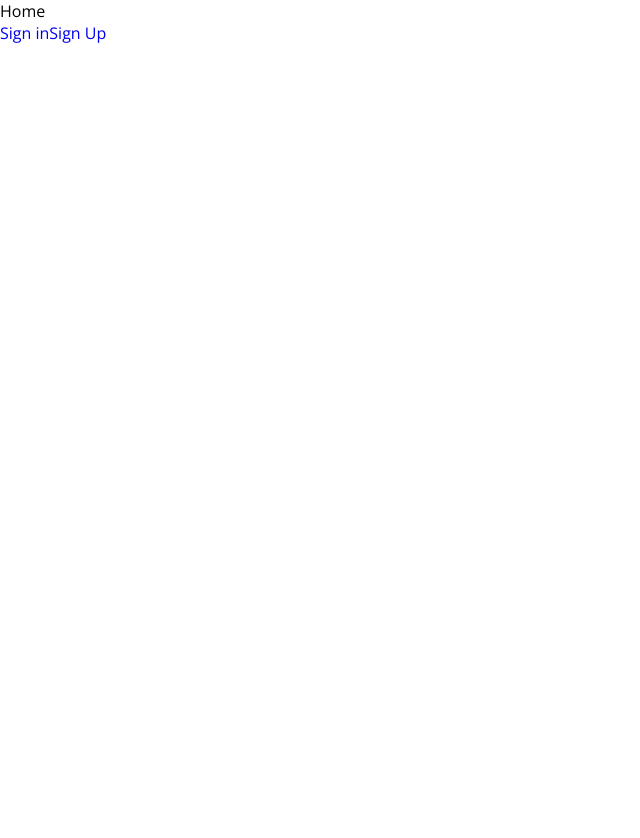
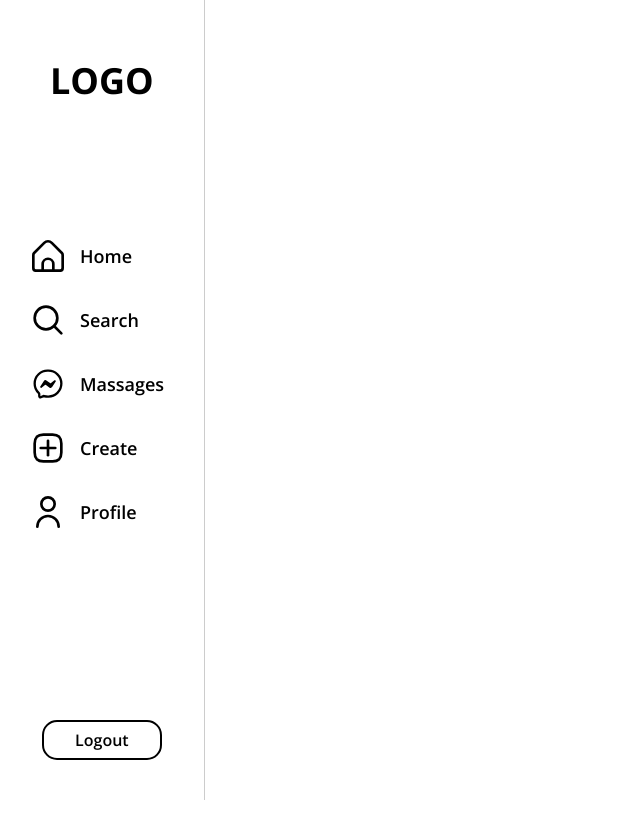
Before and after one commit to elizbaryananush/react_php, a React (Create React App) app in the folder front_end/: page /main in a window 1280 px wide. Shown: the top 838 px of the page, without its empty margins (0-640 px from the left). Before the commit the page ends 800 px from the top, so only its background shows below. Built offline with nearby package versions, Linux system fonts and the light colour scheme.

Commit message:
initialcommit

```diff
--- a/front_end/src/App.jsx
+++ b/front_end/src/App.jsx
@@ -3,7 +3,6 @@ import './App.scss';
 import Login from './pages/Login';
 import Registration from './pages/Registration';
 import Home from './pages/Home';
-import Post from './pages/Post';
 
 function App() {
   return (
--- a/front_end/src/App.scss
+++ b/front_end/src/App.scss
@@ -4,7 +4,8 @@ body {
     margin: 0;
     padding: 0;
     width: 100%;
-    height: 100%;
+    // height: 100%;
+    height: 2000px;
     overflow-x: hidden;
 }
 
@@ -18,6 +19,10 @@ body {
 
 a {
     text-decoration: none;
+}
+
+li {
+    list-style: none;
 }
 
 .login_form {
@@ -62,7 +67,6 @@ a {
     }
 }
 
-.Home {
 .Post {
     width: 100vw;
     height: 100vh;
@@ -73,6 +77,17 @@ a {
     left: 0;
     z-index: 3;
 
+    .cross{
+        position: absolute;
+        height: 35px;
+        width: 35px;
+        right: 2rem;
+        top: 1rem;
+        fill: white;
+        z-index: 2;
+        cursor: pointer;
+    }
+
     .Post__box {
         height: fit-content;
         width: fit-content;
@@ -81,20 +96,49 @@ a {
         left: 50%;
         transform: translateY(-50%) translateX(-50%);
 
-            .page1 {
+        .page {
             background-color: white;
             display: flex;
             flex-direction: column;
-                width: 70vh;
-                height: 70vh;
-                border-radius: 15px;
+            align-items: center;
+            justify-content: space-between;
+            width: 100%;
+            height: 100%;
+            border-radius: 15px !important;
 
             .top {
+                min-height: 60px !important;
+                max-height: 60px !important;
                 width: 100% !important;
-                    height: 60px;
                 border-bottom: 1px gray solid;
                 display: flex;
                 align-items: center;
+                justify-content: space-between;
+                padding: 1rem;
+
+                p {
+                    color: rgba(0, 0, 255, 0.447);
+                    text-transform: capitalize;
+                    font-weight: 700;
+                    cursor: pointer;
+
+                    &:hover {
+                        color: blue;
+                    }
+                }
+
+                p:nth-child(2) {
+                    color: black;
+                    font-weight: 700;
+                }
+            }
+        }
+
+        .page1 {
+            width: 70vh;
+            height: 70vh;
+
+            .top {
                 justify-content: center;
             }
 
@@ -141,31 +185,6 @@ a {
         }
 
         .page2 {
-                background-color: white;
-                display: flex;
-                flex-direction: column;
-                align-items: center;
-                justify-content: space-between;
-                width: 100%;
-                height: 100%;
-                border-radius: 15px !important;
-
-                .top {
-                    min-height: 60px !important;
-                    width: 100% !important;
-                    border-bottom: 1px gray solid;
-                    display: flex;
-                    align-items: center;
-                    justify-content: space-between;
-                    padding: 1rem;
-
-                    p {
-                        color: blue;
-                        text-transform: capitalize;
-                        font-weight: 700;
-                        cursor: pointer;
-                    }
-                }
 
             .bottom {
                 width: fit-content;
@@ -180,6 +199,24 @@ a {
                     height: 60vh;
                     border-bottom-left-radius: 15px;
                     border-bottom-right-radius: 15px;
+                }
+            }
+        }
+
+        .page3 {
+
+            .bottom {
+                width: fit-content;
+                height: 60vh;
+                overflow: hidden;
+                padding: 0;
+                margin: 0;
+                display: flex;
+
+                img {
+                    width: auto;
+                    height: 60vh;
+                    border-bottom-left-radius: 15px;
                 }
 
                 .edit {
@@ -241,6 +278,7 @@ a {
                                     border: 0;
                                     outline: 0;
                                     padding: 0 1rem;
+
                                     svg {
                                         width: 25px;
                                         height: 25px;
@@ -255,4 +293,82 @@ a {
         }
     }
 }
+
+.Home {
+    .SideBar {
+        width: 16vw;
+        height: 100vh;
+        position: fixed;
+        border-right: 1px rgba(128, 128, 128, 0.4) solid;
+
+        .top {
+            height: 20vh;
+            display: flex;
+            align-items: center;
+
+            h1 {
+                width: fit-content;
+                margin: auto;
+                text-transform: uppercase;
+                font-size: 36px;
             }
+        }
+
+        .middle {
+            height: 65vh;
+            display: flex;
+            flex-direction: column;
+            padding: 4rem 0;
+
+            li {
+                padding: 1rem 2rem;
+                display: flex;
+                align-items: center;
+                gap: 1rem;
+
+                a {
+                    color: black;
+                    text-transform: capitalize;
+                    font-size: 18px;
+                    font-weight: 600;
+                }
+
+                svg {
+                    width: 32px;
+                    height: 32px;
+                }
+            }
+        }
+
+        .bottom {
+            height: 15vh;
+            display: flex;
+            align-items: center;
+            justify-content: center;
+
+            button {
+                height: 40px;
+                width: 120px;
+                background-color: transparent;
+                border: 2px black solid;
+                border-radius: 15px;
+                text-transform: capitalize;
+                font-size: 16px;
+                display: flex;
+                align-items: center;
+                justify-content: center;
+                font-weight: 600;
+                cursor: pointer;
+
+                &:hover{
+                    background-color: black;
+                    color: white;
+                }
+
+                &:active{
+                    transform: scale(0.96);
+                }
+            }
+        }
+    }
+}
--- /dev/null
+++ b/front_end/src/Components/SideBar.jsx
@@ -0,0 +1,69 @@
+import React , { useState }from 'react'
+import { NavLink } from 'react-router-dom'
+import Post from '../pages/Post';
+
+function SideBar() {
+    const loginUsername = localStorage.getItem('loginUsername')
+    const [postStyle, setPostStyle] = useState('none');
+
+    function logout() {
+        localStorage.clear();
+        window.location.href = '/'
+    }
+
+    const togglePostDisplay = () => {
+        setPostStyle('flex');
+    };
+
+    const discardPostDisplay = () => {
+        setPostStyle('none')
+    }
+
+    return (
+        <div className='SideBar'>
+            <Post username={loginUsername} display={postStyle}/>
+            <div className="top">
+                <h1>logo</h1>
+            </div>
+            <ul className="middle">
+                <li>
+                    <svg xmlns="http://www.w3.org/2000/svg" id="Outline" viewBox="0 0 24 24" width="512" height="512">
+                        <path d="M23.121,9.069,15.536,1.483a5.008,5.008,0,0,0-7.072,0L.879,9.069A2.978,2.978,0,0,0,0,11.19v9.817a3,3,0,0,0,3,3H21a3,3,0,0,0,3-3V11.19A2.978,2.978,0,0,0,23.121,9.069ZM15,22.007H9V18.073a3,3,0,0,1,6,0Zm7-1a1,1,0,0,1-1,1H17V18.073a5,5,0,0,0-10,0v3.934H3a1,1,0,0,1-1-1V11.19a1.008,1.008,0,0,1,.293-.707L9.878,2.9a3.008,3.008,0,0,1,4.244,0l7.585,7.586A1.008,1.008,0,0,1,22,11.19Z" />
+                    </svg>
+                    <NavLink to="/main">home</NavLink>
+                </li>
+                <li>
+                    <svg aria-label="Search" class="x1lliihq x1n2onr6 x5n08af" fill="currentColor" height="24" role="img" viewBox="0 0 24 24" width="24">
+                        <title>Search</title><path d="M19 10.5A8.5 8.5 0 1 1 10.5 2a8.5 8.5 0 0 1 8.5 8.5Z" fill="none" stroke="currentColor" stroke-linecap="round" stroke-linejoin="round" stroke-width="2"></path><line fill="none" stroke="currentColor" stroke-linecap="round" stroke-linejoin="round" stroke-width="2" x1="16.511" x2="22" y1="16.511" y2="22"></line>
+                    </svg>
+                    <NavLink to="/main">search</NavLink>
+                </li>
+                <li>
+                    <svg aria-label="Messenger" class="x1lliihq x1n2onr6 x5n08af" fill="currentColor" height="24" role="img" viewBox="0 0 24 24" width="24">
+                        <title>Messenger</title>
+                        <path d="M12.003 2.001a9.705 9.705 0 1 1 0 19.4 10.876 10.876 0 0 1-2.895-.384.798.798 0 0 0-.533.04l-1.984.876a.801.801 0 0 1-1.123-.708l-.054-1.78a.806.806 0 0 0-.27-.569 9.49 9.49 0 0 1-3.14-7.175 9.65 9.65 0 0 1 10-9.7Z" fill="none" stroke="currentColor" stroke-miterlimit="10" stroke-width="1.739"></path><path d="M17.79 10.132a.659.659 0 0 0-.962-.873l-2.556 2.05a.63.63 0 0 1-.758.002L11.06 9.47a1.576 1.576 0 0 0-2.277.42l-2.567 3.98a.659.659 0 0 0 .961.875l2.556-2.049a.63.63 0 0 1 .759-.002l2.452 1.84a1.576 1.576 0 0 0 2.278-.42Z" fill-rule="evenodd"></path>
+                    </svg>
+                    <NavLink to="/main">massages</NavLink>
+                </li>
+                <li>
+                    <svg aria-label="New post" class="x1lliihq x1n2onr6 x5n08af" fill="currentColor" height="24" role="img" viewBox="0 0 24 24" width="24"><title>New post</title>
+                        <path d="M2 12v3.45c0 2.849.698 4.005 1.606 4.944.94.909 2.098 1.608 4.946 1.608h6.896c2.848 0 4.006-.7 4.946-1.608C21.302 19.455 22 18.3 22 15.45V8.552c0-2.849-.698-4.006-1.606-4.945C19.454 2.7 18.296 2 15.448 2H8.552c-2.848 0-4.006.699-4.946 1.607C2.698 4.547 2 5.703 2 8.552Z" fill="none" stroke="currentColor" stroke-linecap="round" stroke-linejoin="round" stroke-width="2">
+                        </path><line fill="none" stroke="currentColor" stroke-linecap="round" stroke-linejoin="round" stroke-width="2" x1="6.545" x2="17.455" y1="12.001" y2="12.001"></line><line fill="none" stroke="currentColor" stroke-linecap="round" stroke-linejoin="round" stroke-width="2" x1="12.003" x2="12.003" y1="6.545" y2="17.455"></line>
+                    </svg>
+                    <NavLink onClick={togglePostDisplay} to="/main">create</NavLink>
+                </li>
+                <li>
+                    <svg xmlns="http://www.w3.org/2000/svg" id="Outline" viewBox="0 0 24 24" width="512" height="512">
+                        <path d="M12,12A6,6,0,1,0,6,6,6.006,6.006,0,0,0,12,12ZM12,2A4,4,0,1,1,8,6,4,4,0,0,1,12,2Z" /><path d="M12,14a9.01,9.01,0,0,0-9,9,1,1,0,0,0,2,0,7,7,0,0,1,14,0,1,1,0,0,0,2,0A9.01,9.01,0,0,0,12,14Z" />
+                    </svg>
+                    <NavLink to="/main">profile</NavLink>
+                </li>
+            </ul>
+            <div className="bottom">
+                <button onClick={logout}>logout</button>
+            </div>
+        </div>
+    )
+}
+
+export default SideBar
--- a/front_end/src/pages/Home.jsx
+++ b/front_end/src/pages/Home.jsx
@@ -1,6 +1,6 @@
 import React, { useEffect, useState } from 'react';
 import { useNavigate } from 'react-router-dom';
-import Post from './Post';
+import SideBar from '../Components/SideBar';
 
 function Home() {
     const navigate = useNavigate();
@@ -24,21 +24,21 @@ function Home() {
 
     return (
         <div className='Home'>
-            <Post username={loginUsername} display={postStyle}/>
-            Home
-            {
+            {/* <Post username={loginUsername} display={postStyle}/> */}
+            <SideBar />
+            {/* {
                 login ? <>
                     <form onSubmit={logout}>
                         <input type="submit" value={'logout'} />
                     </form><br />
-                    <button onClick={togglePostDisplay} className="post">Toggle Post</button>
+                    <button onClick={togglePostDisplay} className="post">Togleg Post</button>
                 </> : <>
                     <div className="">
                         <a href="/">Sign in</a>
                         <a href="/login/registration">Sign Up</a>
                     </div>
                 </>
-            }
+            } */}
         </div>
     );
 }
```
Also changed, not shown: front_end/src/pages/Post.jsx (+50 -7 lines), 2 other files (tests, documents, lock files or other folders). Lines whose indentation alone changed are shown as unchanged.
